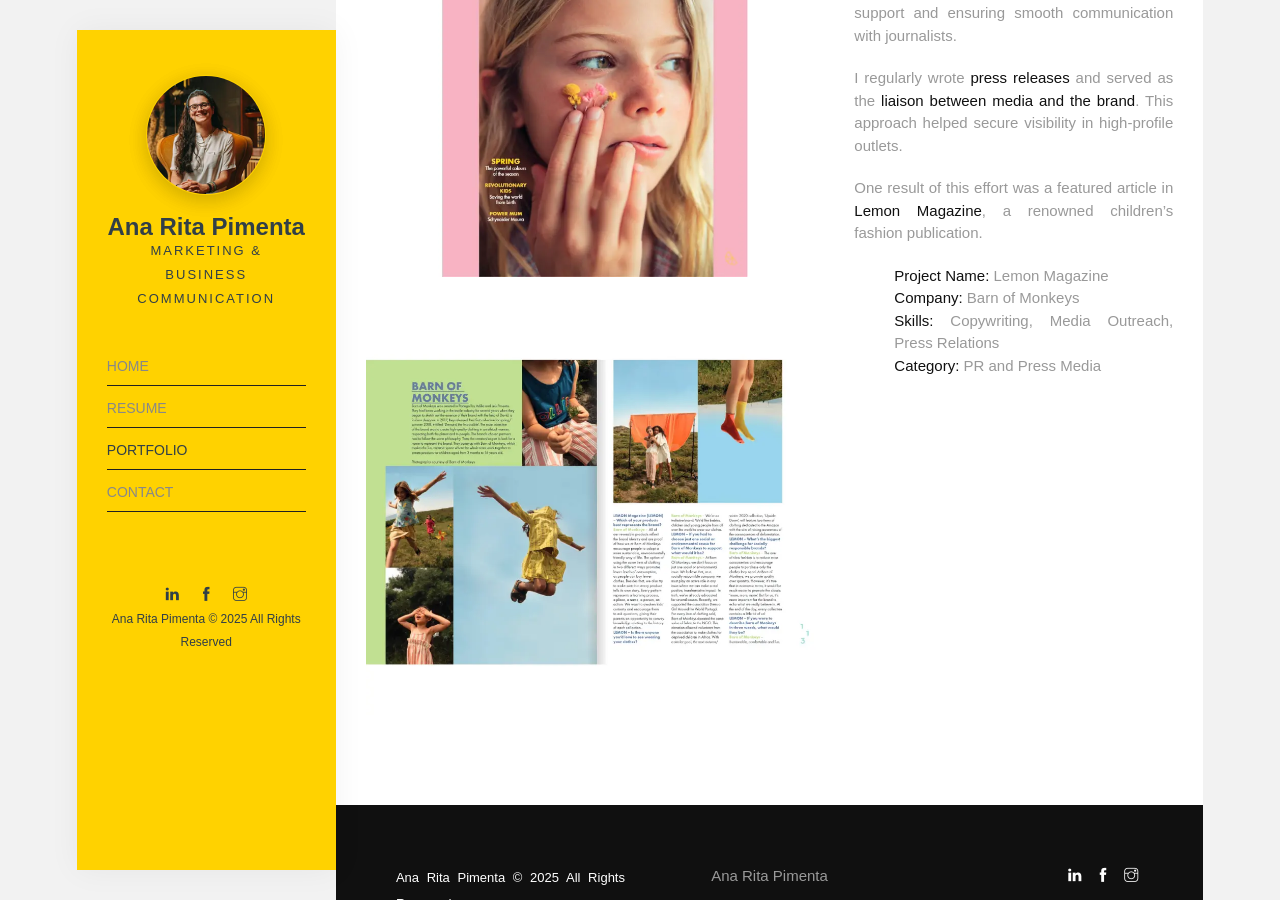
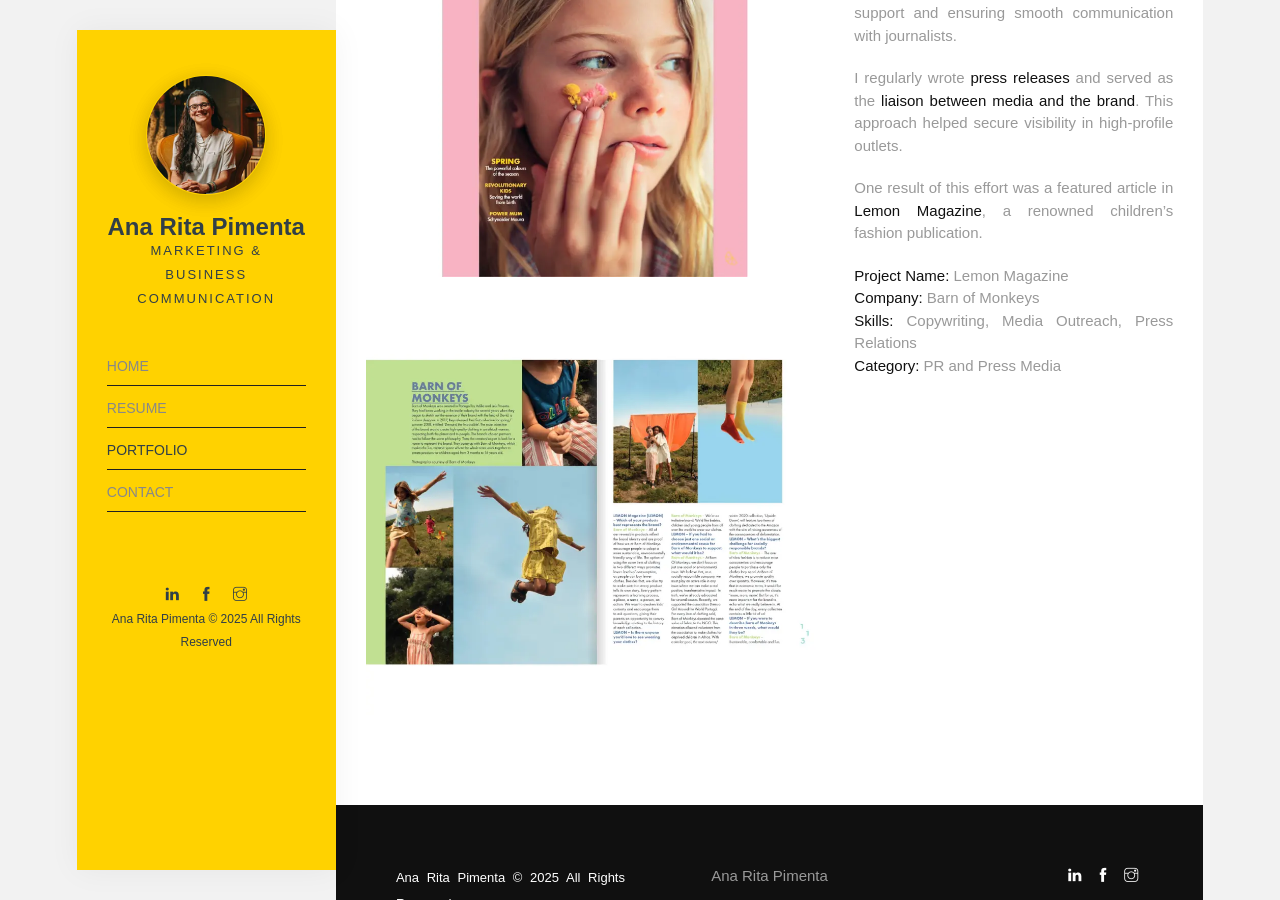
Before and after one commit to anaritapimenta/anaritapimenta.github.io, a Jekyll site: the page built from portfolio/lemon-magazine/index.html, in a window 1280 px wide and 900 px high, scrolled down 396 px. Built offline with Jekyll 4.4.1, drawn with Linux system fonts in a browser that asks for light colours; some web fonts are replaced.

Commit message:
Update index.html

```diff
--- a/portfolio/lemon-magazine/index.html
+++ b/portfolio/lemon-magazine/index.html
@@ -1,28 +1,9 @@
 ---
-title: PR Feature in Lemon Magazine – Barn of Monkeys | Ana Rita Pimenta
+title: Lemon Magazine PR – Barn of Monkeys
 layout: default
-description: PR article featuring Barn of Monkeys in Lemon Magazine. Media relations, brand communication, and press strategy by Ana Rita Pimenta.
+description: PR article published in Lemon Magazine featuring Barn of Monkeys. Media relations, brand communication, and press strategy by Ana Rita Pimenta.
 og_image: /assets/img/portfolio/project-2/lemon-magazine.jpg
 ---
-<head>
-  <meta charset="UTF-8" />
-  <meta name="viewport" content="width=device-width, initial-scale=1.0" />
-  <meta name="description" content="{{ page.description }}" />
-  <title>{{ page.title }}</title>
-
-  <!-- Open Graph -->
-  <meta property="og:title" content="{{ page.title }}" />
-  <meta property="og:description" content="{{ page.description }}" />
-  <meta property="og:type" content="article" />
-  <meta property="og:url" content="{{ page.url | absolute_url }}" />
-  <meta property="og:image" content="{{ page.og_image | absolute_url }}" />
-
-  <!-- Twitter Card -->
-  <meta name="twitter:card" content="summary_large_image" />
-  <meta name="twitter:title" content="{{ page.title }}" />
-  <meta name="twitter:description" content="{{ page.description }}" />
-  <meta name="twitter:image" content="{{ page.og_image | absolute_url }}" />
-</head>
 
 <div class="projects">
   <div class="container-fluid">
@@ -100,12 +80,12 @@
               One result of this effort was a featured article in <strong>Lemon Magazine</strong>, a renowned children’s fashion publication.
             </p>
 
-            <ul>
-              <li><strong>Project Name:</strong> Lemon Magazine</li>
-              <li><strong>Company:</strong> Barn of Monkeys</li>
-              <li><strong>Skills:</strong> Copywriting, Media Outreach, Press Relations</li>
-              <li><strong>Category:</strong> PR and Press Media</li>
-            </ul>
+            <p>
+              <strong>Project Name:</strong> Lemon Magazine<br />
+              <strong>Company:</strong> Barn of Monkeys<br />
+              <strong>Skills:</strong> Copywriting, Media Outreach, Press Relations<br />
+              <strong>Category:</strong> PR and Press Media
+            </p>
           </article>
         </div>
       </div>
```
Also changed, not shown: other parts of portfolio/lemon-magazine/index.html (+0 -1 lines).
